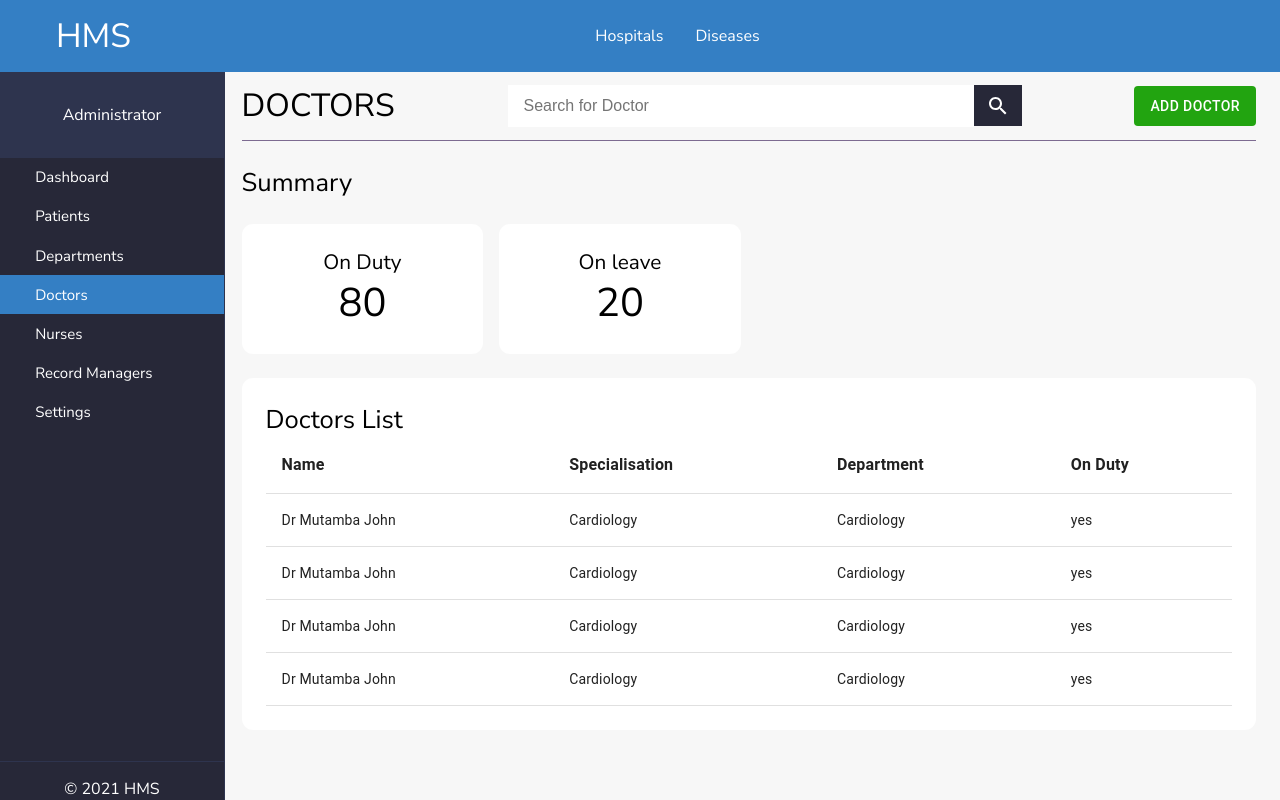
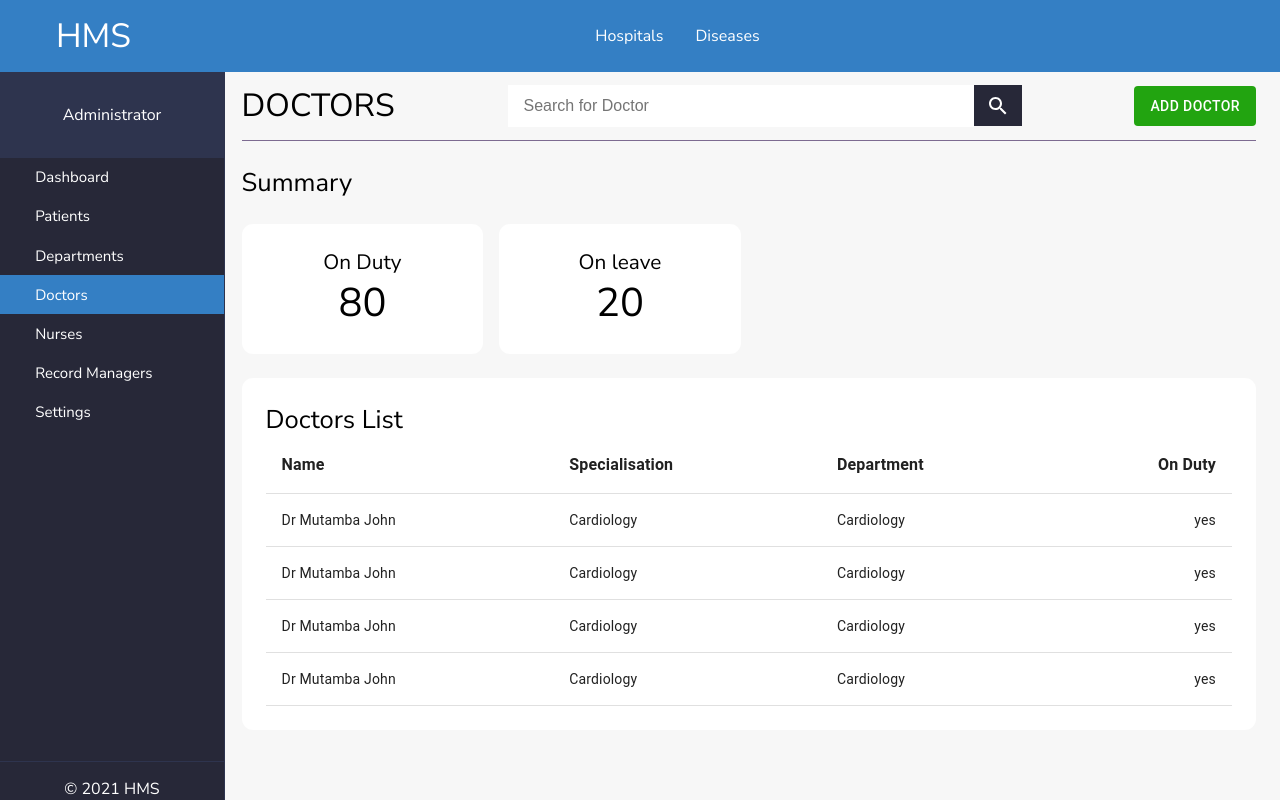
Before and after one commit to Mubangizi/hospital-management-system, a React (Create React App) app: page /doctors in a window 1280 px wide. Built offline with nearby package versions, Linux system fonts and the light colour scheme; no server answers.

Commit message:
Ablle to show patients data

```diff
--- a/src/components/Cards/Cards.css
+++ b/src/components/Cards/Cards.css
@@ -51,3 +51,7 @@
     text-decoration: none;
     color: inherit;
 }
+
+.TableCard tr td:last-child, .TableCard tr th:last-child{
+    text-align:right;
+}
--- a/src/pages/DashboardPage/index.jsx
+++ b/src/pages/DashboardPage/index.jsx
@@ -1,8 +1,6 @@
 import React from "react";
 import { useEffect } from "react";
-import { departments_summary } from "../../assets/data";
 import SmallInfoCard from "../../components/Cards/SmallInfoCard";
-import TableCard from "../../components/Cards/TableCard";
 import DefaultBarGraph from "../../components/Graphs";
 import SubHeader from "../../components/Header/SubHeader";
 import Layout from "../../components/Layout";
@@ -21,17 +19,10 @@ const DashboardPage = () => {
         console.log(`An error occured: ${Err}`);
       });
   };
-  console.log(hospital);
   useEffect(() => {
     getHospital();
     // eslint-disable-next-line react-hooks/exhaustive-deps
   }, []);
-  const headingList = [
-    "Name",
-    "Number of Patients",
-    "Number of Doctors",
-    "Number of nurses",
-  ];
   return (
     <Layout>
       <div className="Container">
--- a/src/pages/PatientsPage/index.jsx
+++ b/src/pages/PatientsPage/index.jsx
@@ -1,20 +1,60 @@
 import React from "react";
-import { departments_summary } from "../../assets/data";
+import { useEffect } from "react";
+import dateFormat from "dateformat";
 import TableCard from "../../components/Cards/TableCard";
 import SubHeader from "../../components/Header/SubHeader";
 import Layout from "../../components/Layout";
+import { API, getDiseases } from "../../utils";
+import { useStateValue } from "../../StateProvider";
 const PatientsPage = () => {
-  const headingList = ["Date", "Number of Patients", "Disease"];
+  const [patients, setPatients] = React.useState([]);
+  const hospitalId = localStorage.getItem("hospital_id", "");
+  const [{ diseases }, dispatch] = useStateValue();
+  const getPatients = async () => {
+    await API.post(`/patients/filter`, {
+      hospital_id: hospitalId,
+    })
+      .then((res) => {
+        setPatients(res.data?.patients);
+      })
+      .catch((Err) => {
+        console.log(`An error occured: ${Err}`);
+      });
+  };
+
+  useEffect(() => {
+    getPatients();
+    getDiseases(dispatch);
+    // eslint-disable-next-line react-hooks/exhaustive-deps
+  }, []);
+
+  console.log(diseases);
+  const getDiseaseName = (diseaseId) => {
+    if (diseases.length > 0) {
+      const disease = diseases.find((disease) => disease.id === diseaseId);
+      return disease?.name;
+    } else {
+      return null;
+    }
+  };
+  const headingList = ["Date", "Disease", "Number of Patients"];
+  const dataList = patients.map((patient) => [
+    dateFormat(patient?.date_created, "mmm dd, yyyy"),
+    getDiseaseName(patient.disease_id),
+    patient.no_of_patients,
+  ]);
   return (
     <Layout>
       <div className="Container">
         <div className="HomeMainContent">
           <SubHeader title="Patients" addButton="Add Patients" />
-          <TableCard
-            title="Patients"
-            dataList={departments_summary}
-            headingList={headingList}
-          />
+          {patients.length !== 0 && (
+            <TableCard
+              title="Patients"
+              dataList={dataList}
+              headingList={headingList}
+            />
+          )}
         </div>
       </div>
     </Layout>
```
